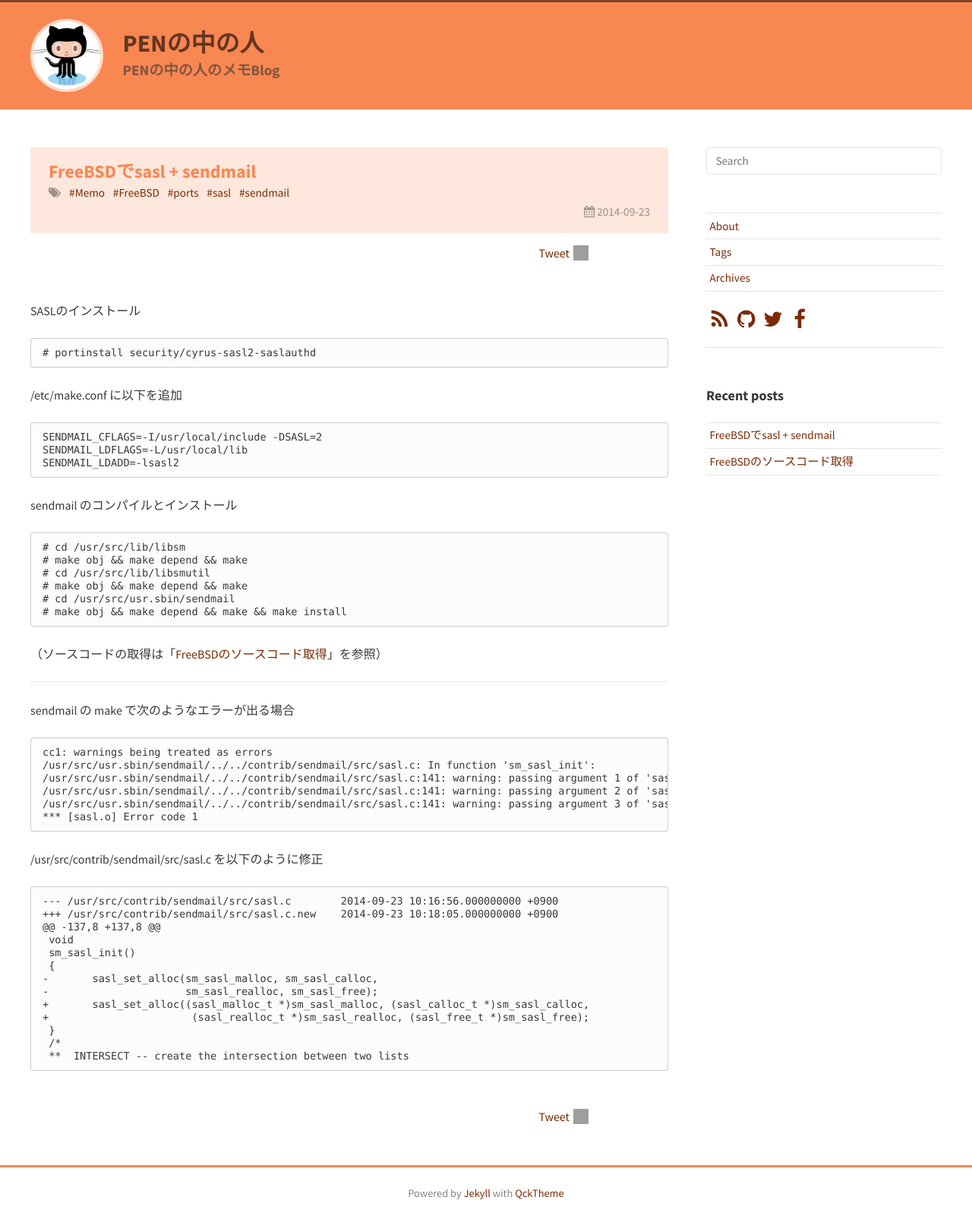
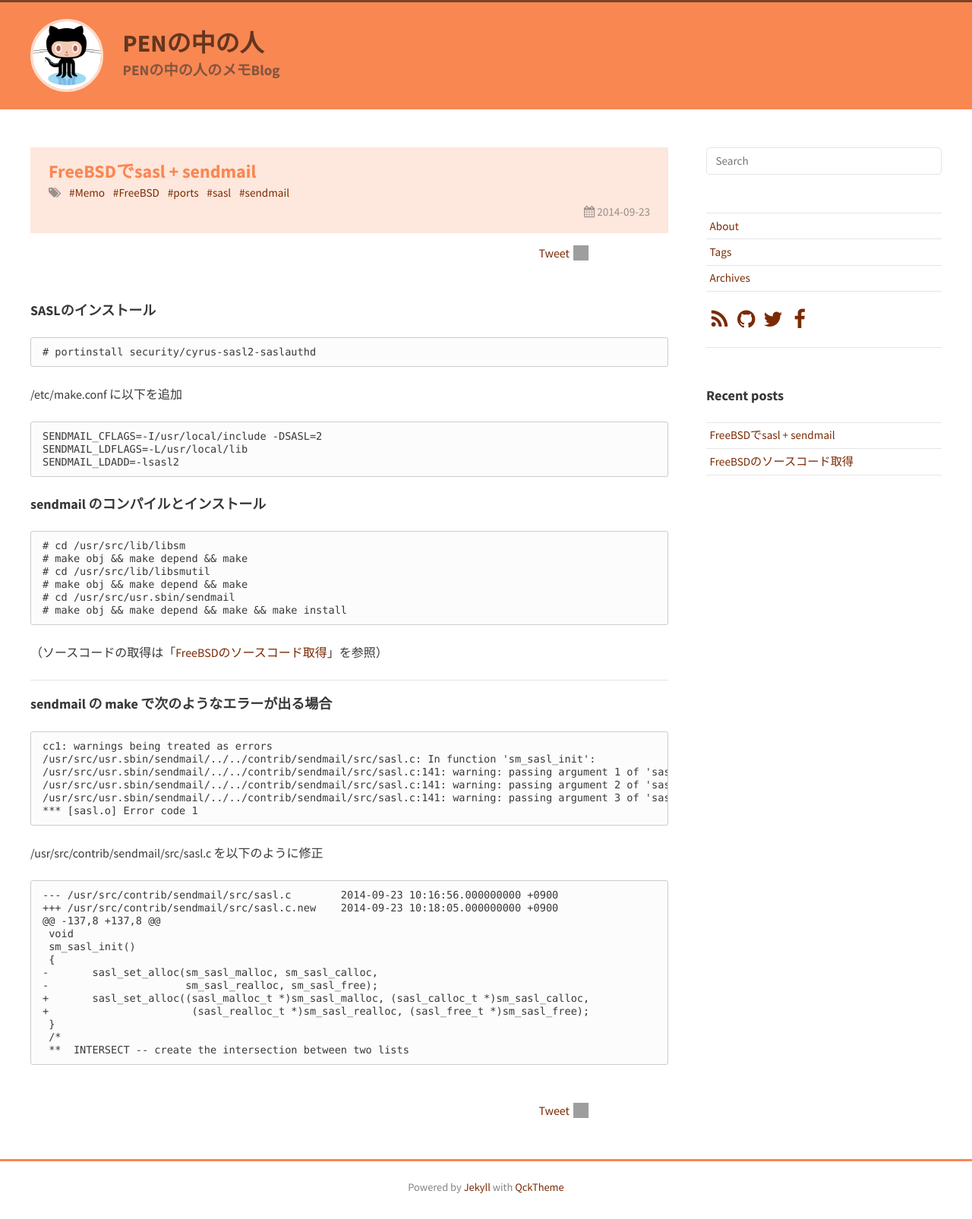
Before and after one commit to xDNCL/blog, a Jekyll site: the page built from _posts/2014-09-23-sasl.md, in a window 1280 px wide. Shown: the whole page at 76% size. Built offline with Jekyll 4.4.1, drawn with Linux system fonts in a browser that asks for light colours; nearby versions of some CDN libraries; comment, search, counter and statistics services are not loaded; grey boxes are pictures that could not be loaded.

Commit message:
[Fix] 見出しの設定

````diff
--- a/_posts/2014-09-23-sasl.md
+++ b/_posts/2014-09-23-sasl.md
@@ -4,7 +4,7 @@ title: FreeBSDでsasl + sendmail
 tags: Memo FreeBSD ports sasl sendmail
 ---
 
-SASLのインストール
+## SASLのインストール
 
 ```
 # portinstall security/cyrus-sasl2-saslauthd
@@ -18,7 +18,7 @@ SENDMAIL_LDFLAGS=-L/usr/local/lib
 SENDMAIL_LDADD=-lsasl2
 ```
 
-sendmail のコンパイルとインストール
+## sendmail のコンパイルとインストール
 
 ```
 # cd /usr/src/lib/libsm
@@ -33,7 +33,7 @@ sendmail のコンパイルとインストール
 
 ----
 
-sendmail の make で次のようなエラーが出る場合
+## sendmail の make で次のようなエラーが出る場合
 
 ```
 cc1: warnings being treated as errors
````
